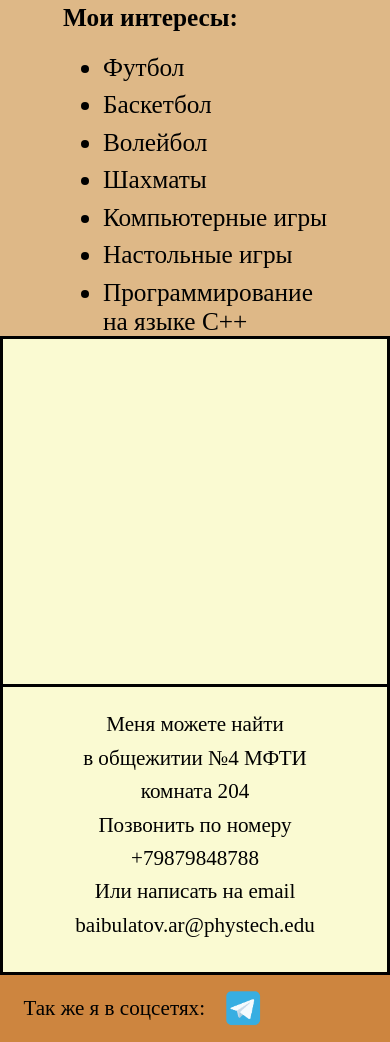
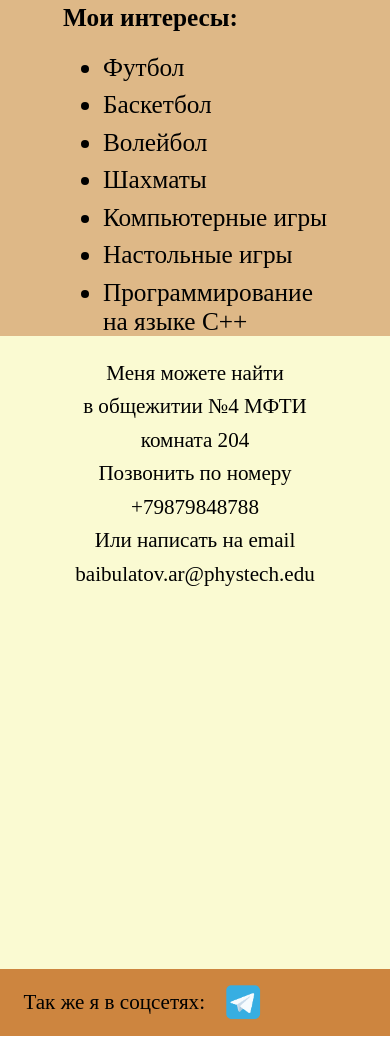
Before and after one commit to Baibulatov-ar/baibulatov-ar.github.io, a plain HTML site: page index.html in a window 390 px wide. Shown: the part 1061-2103 px from the top of the page. Drawn offline with Linux system fonts and the light colour scheme.

Commit message:
minus map

```diff
--- a/index.html
+++ b/index.html
@@ -67,7 +67,6 @@
       </section>
   </main>
   <section class="map">
-    <iframe src="https://yandex.ru/map-widget/v1/?um=constructor%3Ac4829fe925a7407df13d2669f0c431681e8d45784e272077cebedfe395c0c4e9&amp;source=constructor" class="map__interactive"></iframe>
     <ul class="map__text flex-column">
       <li class="indent">Меня можете найти</li>
       <li class="indent">в общежитии №4 МФТИ</li>
--- a/styles/style.css
+++ b/styles/style.css
@@ -86,7 +86,6 @@ body {
     background-color: lightgoldenrodyellow;
     justify-content: space-between;
     height: 50vh;
-    border: 3px solid black;
 }
 
 .map__interactive {
@@ -156,8 +155,7 @@ body {
     }
     .map__interactive {
         height: 50vh;
-        width: 99vw;
-        border-bottom: 3px solid black;
+        width: 100vw;
     }
     .header__image {
         width: 30%;
```
